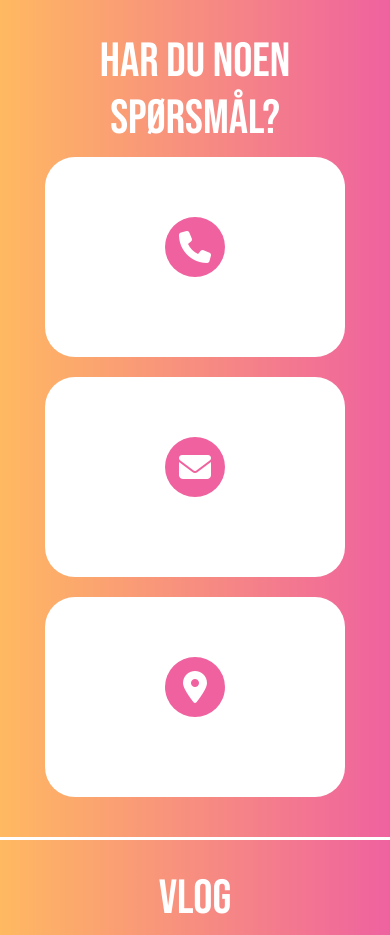
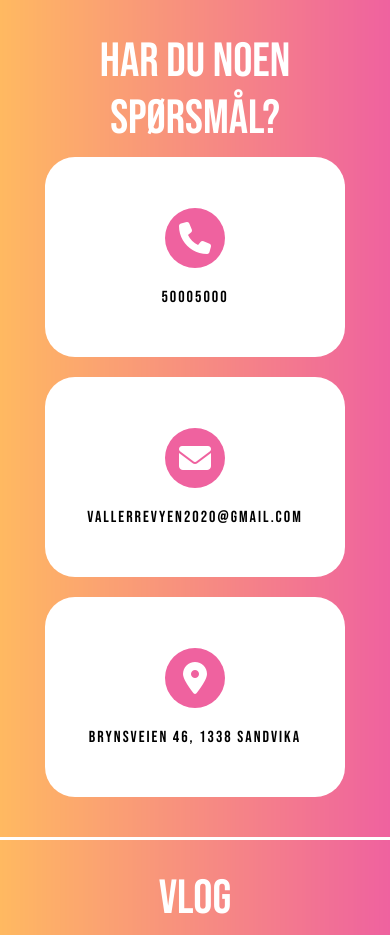
Before and after one commit to CurryMonsters/VR2020, a plain HTML site: page index.html in a window 390 px wide. Shown: the part 2357-3292 px from the top of the page. Drawn offline with nearby package versions, Linux system fonts and the light colour scheme.

Commit message:
made that when below 900px contact details willed be showed

```diff
--- a/index.html
+++ b/index.html
@@ -157,20 +157,19 @@
             <div class="container">
                 <h1>Har du noen spørsmål?</h1>
                 <div class="flex">
-                    <a class="c-card">
+                    <div class="c-card">
                         <i class="c-icon fas fa-phone"></i>
                         <p>50005000</p>
-                    </a>
-                    <a class="c-card">
+                    </div>
+                    <div class="c-card">
                         <i class="c-icon fas fa-envelope"></i>
                         <p>vallerrevyen2020@gmail.com</p>
-                    </a>
-                    <a class="c-card">
+                    </div>
+                    <div class="c-card">
                         <i class="c-icon fas fa-map-marker-alt"></i>
                         <p>Brynsveien 46, 1338 Sandvika</p>
-                    </a>
+                    </div>
                 </div>
-
             </div>
         </section>
     </div>
--- a/main.css
+++ b/main.css
@@ -631,6 +631,11 @@ footer .footer-development ul li a{
     .tone-2 img{
         left: -5rem;
     }
+
+    .c-card p{
+        max-height: 40px;
+        opacity: 1;
+    }
 }
 
 @media (max-width: 600px){
```
